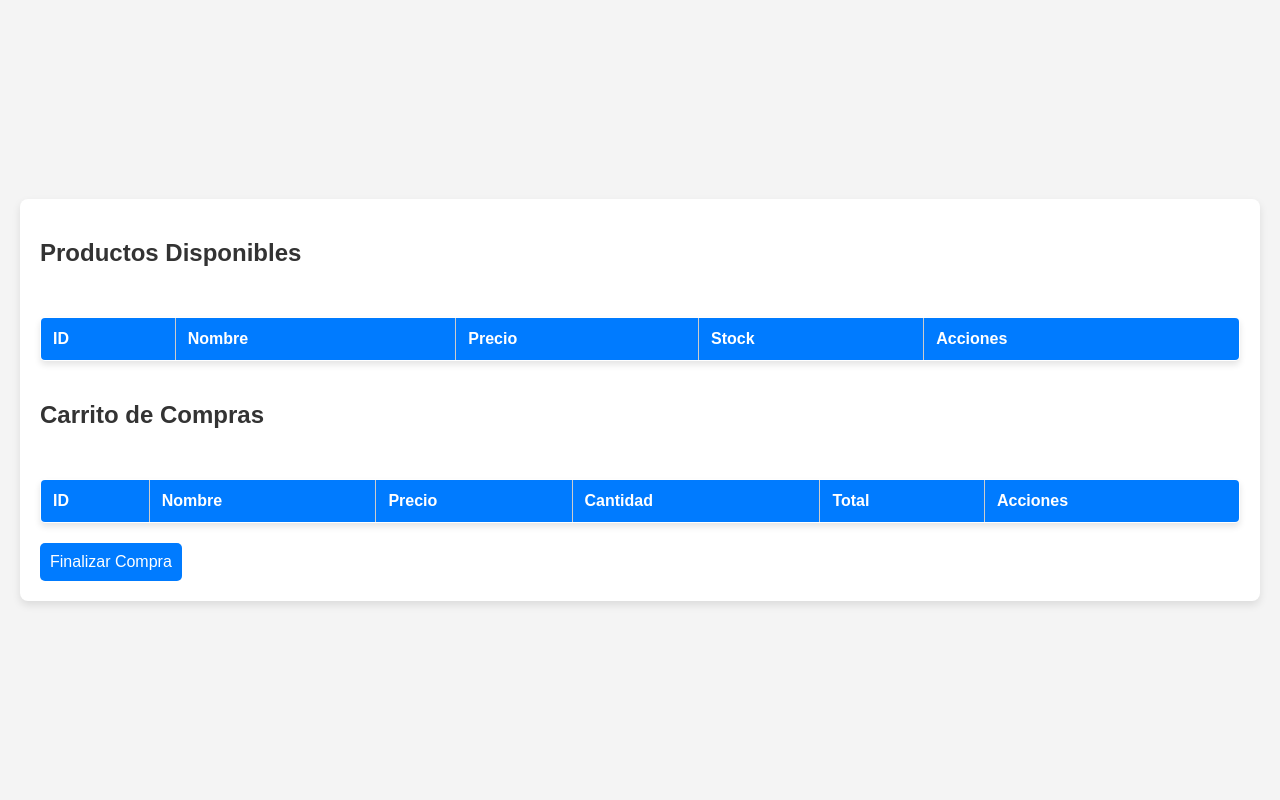
After one commit to juanCarlosGarciaLDG/ProyectoVenta, a PHP site: page /frontend/carrito.html in a window 1280 px wide. The commit adds this page. Run offline with PHP 8.4, Linux system fonts and the light colour scheme; lists and menus that the app fills with data are empty.

Commit message:
agregue lo de comprar

```diff
--- a/public/frontend/app.js
+++ b/public/frontend/app.js
@@ -1,5 +1,5 @@
 const API_URL = "http://localhost:5000/api/productos";
-
+const cart = [];
 // Función para obtener los productos
 async function fetchProducts() {
     const response = await fetch(API_URL);
@@ -71,3 +71,106 @@ document.querySelector("#searchInput").addEventListener("input", filterProducts)
 
 // Cargar productos al cargar la página
 fetchProducts();
+
+function addToCart(productId, productName, productPrice) {
+    const productIndex = cart.findIndex(item => item.id === productId);
+    if (productIndex > -1) {
+        cart[productIndex].quantity += 1;
+        cart[productIndex].total = cart[productIndex].quantity * productPrice;
+    } else {
+        cart.push({
+            id: productId,
+            name: productName,
+            price: productPrice,
+            quantity: 1,
+            total: productPrice
+        });
+    }
+    renderCart();
+}
+async function fetchAvailableProducts() {
+    const response = await fetch(API_URL);
+    const products = await response.json();
+    renderAvailableProducts(products);
+}
+// Función para renderizar productos disponibles
+function renderAvailableProducts(products) {
+    const tableBody = document.querySelector("#availableProductsTable tbody");
+    tableBody.innerHTML = ""; // Limpiar tabla
+    products.forEach(product => {
+        const row = document.createElement("tr");
+        row.innerHTML = `
+            <td>${product.id_producto}</td>
+            <td>${product.nombre_producto}</td>
+            <td>${product.precio}</td>
+            <td>${product.stock}</td>
+            <td><button onclick="addToCart(${product.id_producto}, '${product.nombre_producto}', ${product.precio})">Agregar</button></td>
+        `;
+        tableBody.appendChild(row);
+    });
+}
+// Función para agregar productos al carrito
+function addToCart(productId, productName, productPrice) {
+    const productIndex = cart.findIndex(item => item.id === productId);
+    if (productIndex > -1) {
+        cart[productIndex].quantity += 1;
+        cart[productIndex].total = cart[productIndex].quantity * productPrice;
+    } else {
+        cart.push({
+            id: productId,
+            name: productName,
+            price: productPrice,
+            quantity: 1,
+            total: productPrice
+        });
+    }
+    renderCart();
+}
+// Función para renderizar el carrito
+function renderCart() {
+    const cartTableBody = document.querySelector("#cartTable tbody");
+    cartTableBody.innerHTML = ""; // Limpiar la tabla
+    cart.forEach(item => {
+        const row = document.createElement("tr");
+        row.innerHTML = `
+            <td>${item.id}</td>
+            <td>${item.name}</td>
+            <td>${item.price}</td>
+            <td>${item.quantity}</td>
+            <td>${item.total}</td>
+            <td><button onclick="removeFromCart(${item.id})">Eliminar</button></td>
+        `;
+        cartTableBody.appendChild(row);
+    });
+}
+
+// Función para eliminar un producto del carrito
+function removeFromCart(productId) {
+    const productIndex = cart.findIndex(item => item.id === productId);
+    if (productIndex > -1) {
+        cart.splice(productIndex, 1);
+    }
+    renderCart();
+}
+
+// Función para finalizar la compra
+function checkout() {
+    const response = fetch(`${API_URL}/Comprar`, {
+        method: "POST",
+        headers: {
+            "Content-Type": "application/json"
+        },
+        body: JSON.stringify(cart)
+    });
+    response.then(res => res.json()).then(result => {
+        alert(result.message || result.error);
+        cart.length = 0; // Vaciar el carrito
+        renderCart();
+        fetchProducts(); // Actualizar la lista de productos
+    });
+}
+
+// Evento para el botón de finalizar compra
+document.querySelector("#checkoutButton").addEventListener("click", checkout);
+
+fetchAvailableProducts();
--- /dev/null
+++ b/public/frontend/carrito.html
@@ -0,0 +1,47 @@
+<!DOCTYPE html>
+<html lang="en">
+<head>
+    <meta charset="UTF-8">
+    <meta name="viewport" content="width=device-width, initial-scale=1.0">
+    <title>Carrito de Compras</title>
+    <link rel="stylesheet" href="styles.css">
+</head>
+<body>
+    <div class="container">
+        <h2>Productos Disponibles</h2>
+        <table id="availableProductsTable">
+            <thead>
+                <tr>
+                    <th>ID</th>
+                    <th>Nombre</th>
+                    <th>Precio</th>
+                    <th>Stock</th>
+                    <th>Acciones</th>
+                </tr>
+            </thead>
+            <tbody>
+                <!-- Productos disponibles dinámicos -->
+            </tbody>
+        </table>
+
+        <h2>Carrito de Compras</h2>
+        <table id="cartTable">
+            <thead>
+                <tr>
+                    <th>ID</th>
+                    <th>Nombre</th>
+                    <th>Precio</th>
+                    <th>Cantidad</th>
+                    <th>Total</th>
+                    <th>Acciones</th>
+                </tr>
+            </thead>
+            <tbody>
+                <!-- Productos en el carrito dinámicos -->
+            </tbody>
+        </table>
+        <button id="checkoutButton" class="btn-submit">Finalizar Compra</button>
+    </div>
+    <script src="app.js"></script>
+</body>
+</html>
```
Also changed, not shown: public/frontend/index.html (+8 -2 lines), src/controllers/productosController.php (+9 -0 lines), src/routes/productosRoutes.php (+12 -9 lines), src/services/ProductoService.php (+7 -0 lines).
